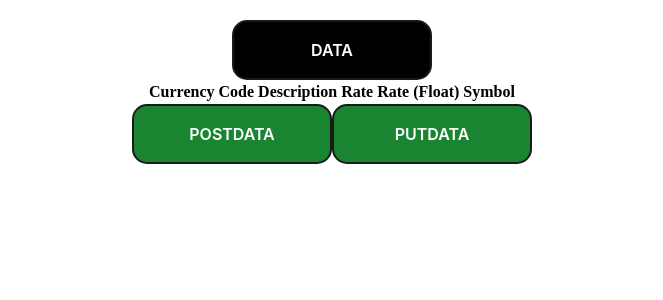
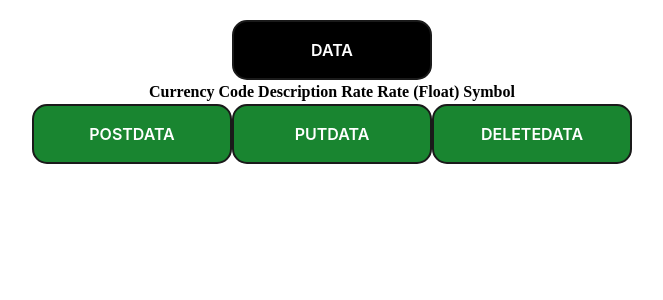
Before and after one commit to Ljojua15/MasteringAngular, an Angular app: page / in a window 1280 px wide. Shown: the top 300 px of the page, without its empty margins (308-971 px from the left). Built offline with nearby package versions, Linux system fonts and the light colour scheme.

Commit message:
'delete'

```diff
--- a/src/app/crud/post/post.component.html
+++ b/src/app/crud/post/post.component.html
@@ -1,3 +1,5 @@
 <button class="button-27" role="button" (click)="postData()">POSTDATA</button>
 
 <button class="button-28" role="button" (click)="putData()">PUTDATA</button>
+
+<button class="button-28" role="button" (click)="deleteData()">DELETEDATA</button>
--- a/src/app/crud/post/post.component.ts
+++ b/src/app/crud/post/post.component.ts
@@ -1,5 +1,6 @@
 import { Component } from '@angular/core';
 import { HttpClient } from '@angular/common/http';
+import { log } from 'console';
 
 @Component({
   selector: 'app-post',
@@ -32,4 +33,15 @@ export class PostComponent {
       console.log(res);
     });
   }
+
+  deleteData() {
+    this.http.delete('http://localhost:3000/users/0').subscribe({
+      next: () => {
+        console.log('deleted');
+      },
+      error: (err) => {
+        console.error('errr', err);
+      },
+    });
+  }
 }
--- a/src/app/json/users.json
+++ b/src/app/json/users.json
@@ -1,10 +1,5 @@
 {
   "users": [
-    {
-      "id": "0",
-      "name": "newpost",
-      "age": 2
-    },
     {
       "id": "1",
       "name": "newpost",
```
